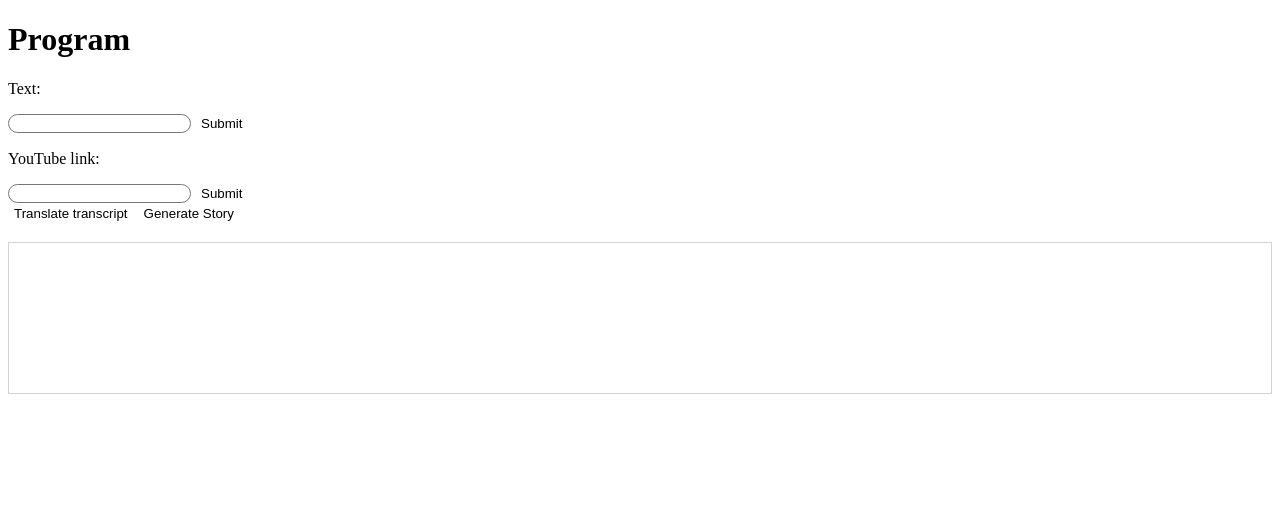
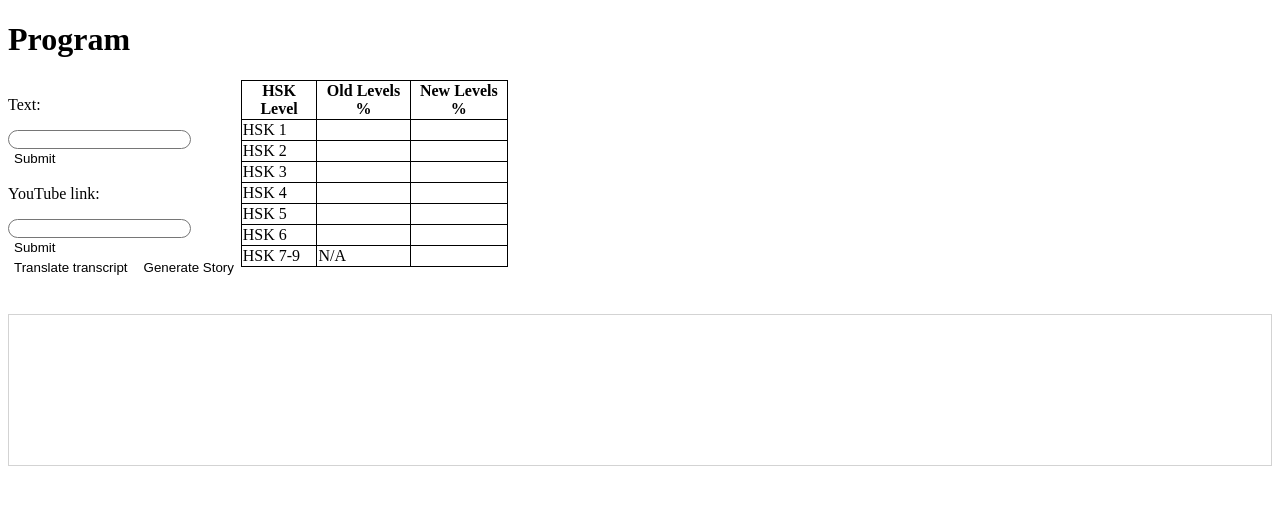
Before and after one commit to Sumedh314/mandarin_web, a Flask app: page / in a window 1280 px wide. Shown: the top 505 px of the page. Run offline with Flask 3, Linux system fonts and the light colour scheme.

Commit message:
Added a (currently blank) table to show user's HSK levels

```diff
--- a/app.py
+++ b/app.py
@@ -21,8 +21,8 @@ load_dotenv()
 app = Flask(__name__)
 translator = GoogleTranslator()
 transcript_generator = YouTubeTranscriptApi()
-client = genai.Client(api_key=os.environ.get('GEMINI_API_KEY'))
-chat = client.chats.create(model='gemini-2.5-flash')
+# client = genai.Client(api_key=os.environ.get('GEMINI_API_KEY'))
+# chat = client.chats.create(model='gemini-2.5-flash')
 
 mandarin_language_codes = ['zh', 'zh-Hans', 'zh-CN', 'zh-Hant']
 mandarin_and_english_language_codes = ['zh', 'zh-Hans', 'zh-CN', 'zh-Hant', 'en']
@@ -236,12 +236,12 @@ def prompt_gemini():
     """Prompts Google Gemini using its API"""
     prompt = request.data.decode()
 
-    chat = client.chats.create(model='gemini-2.5-flash')
-    response = chat.send_message(prompt).text
+    # chat = client.chats.create(model='gemini-2.5-flash')
+    # response = chat.send_message(prompt).text
 
-    print(response)
+    # print(response)
 
-    return response
+    # return response
 
 
 if __name__ == '__main__':
--- a/static/css/style.css
+++ b/static/css/style.css
@@ -2,7 +2,26 @@ body {
     background-color: white;
 }
 
-.textbox {
+.upperElements {
+    display: flex;
+    width: 500px;
+}
+
+table {
+    border-collapse: collapse;
+    text-align: left;
+}
+
+th {
+    text-align: center;
+}
+
+td, th {
+    border-width: 1px;
+    border-style: solid;
+}
+
+.textBox {
     border-radius: 99999px;
     border-style: solid;
     border-width: 1px;
--- a/templates/index.html
+++ b/templates/index.html
@@ -7,20 +7,70 @@
 {% block body %}
 <h1>Program</h1>
 
-<div>
+<div class="upperElements">
+    <div id="inputs">
+        <div id="textEntry">
             <p>Text: </p>
-    <input id="text" type="text" class="textbox">
+            <input id="text" type="text" class="textBox">
             <button id="textButton" type="button" class="button">Submit</button>
         </div>
 
-<div>
+        <div id="linkEntry">
             <p>YouTube link:</p>
-    <input id="link" type="text", class="textbox">
+            <input id="link" type="text", class="textBox">
             <button id="videoButton" type="button" class="button">Submit</button>
         </div>
 
         <button id="translateTranscriptButton" type="button" class="button">Translate transcript</button>
         <button id="generateStory" type="button" class="button">Generate Story</button>
+    </div>
+
+    <div id="hskProgress">
+        <table id="hskTable" class="hskTable">
+            <tr>
+                <th>HSK Level</th>
+                <th>Old Levels %</th>
+                <th>New Levels %</th>
+            </tr>
+            <tr>
+                <td>HSK 1</td>
+                <td id="oldHsk1Percent"></td>
+                <td id="newHsk1Percent"></td>
+            </tr>
+            <tr>
+                <td>HSK 2</td>
+                <td id="oldHsk2Percent"></td>
+                <td id="newHsk2Percent"></td>
+            </tr>
+            <tr>
+                <td>HSK 3</td>
+                <td id="oldHsk3Percent"></td>
+                <td id="newHsk3Percent"></td>
+            </tr>
+            <tr>
+                <td>HSK 4</td>
+                <td id="oldHsk4Percent"></td>
+                <td id="newHsk4Percent"></td>
+            </tr>
+            <tr>
+                <td>HSK 5</td>
+                <td id="oldHsk5Percent"></td>
+                <td id="newHsk5Percent"></td>
+            </tr>
+            <tr>
+                <td>HSK 6</td>
+                <td id="oldHsk6Percent"></td>
+                <td id="newHsk6Percent"></td>
+            </tr>
+            <tr>
+                <td>HSK 7-9</td>
+                <td id="oldHsk7Percent">N/A</td>
+                <td id="newHsk7Percent"></td>
+            </tr>
+        </table>
+    </div>
+</div>
+
 <br>
 
 <div id="videoLocation"></div>
```
Lines whose indentation alone changed are shown as unchanged.
